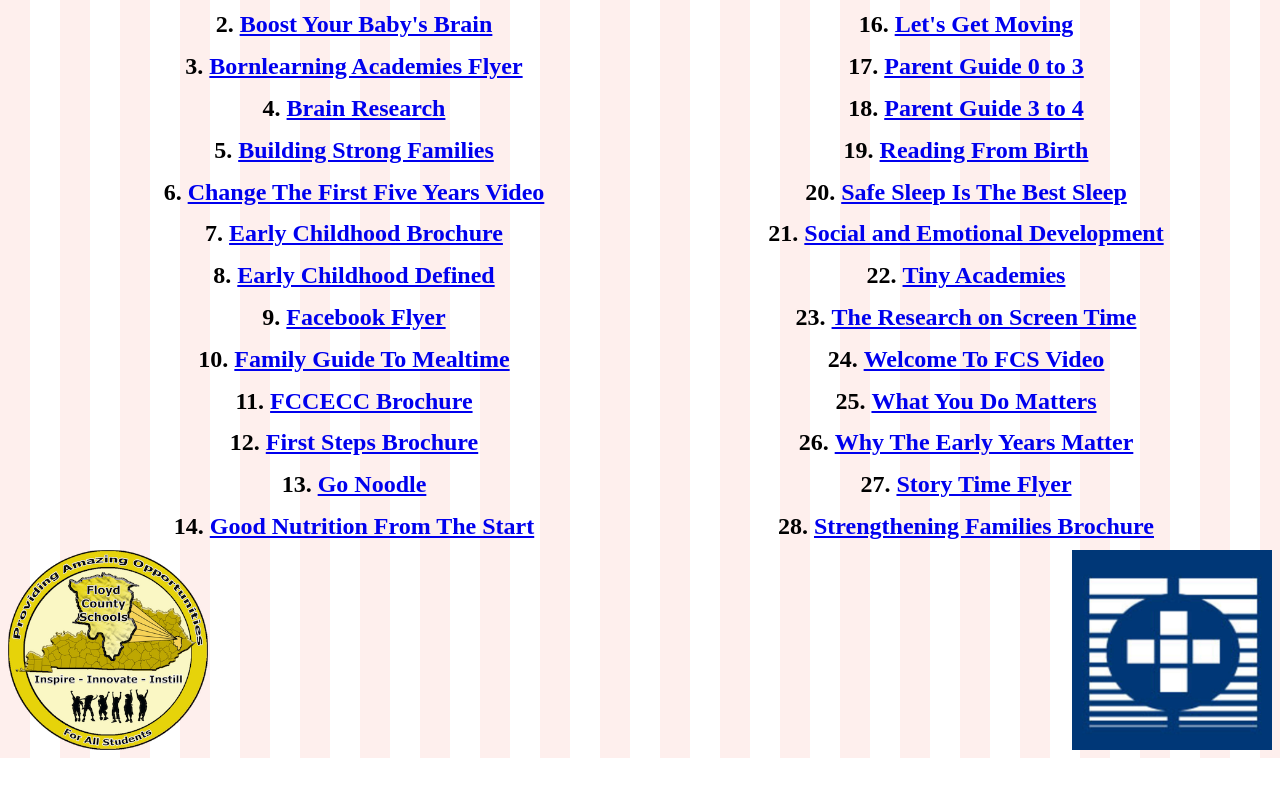
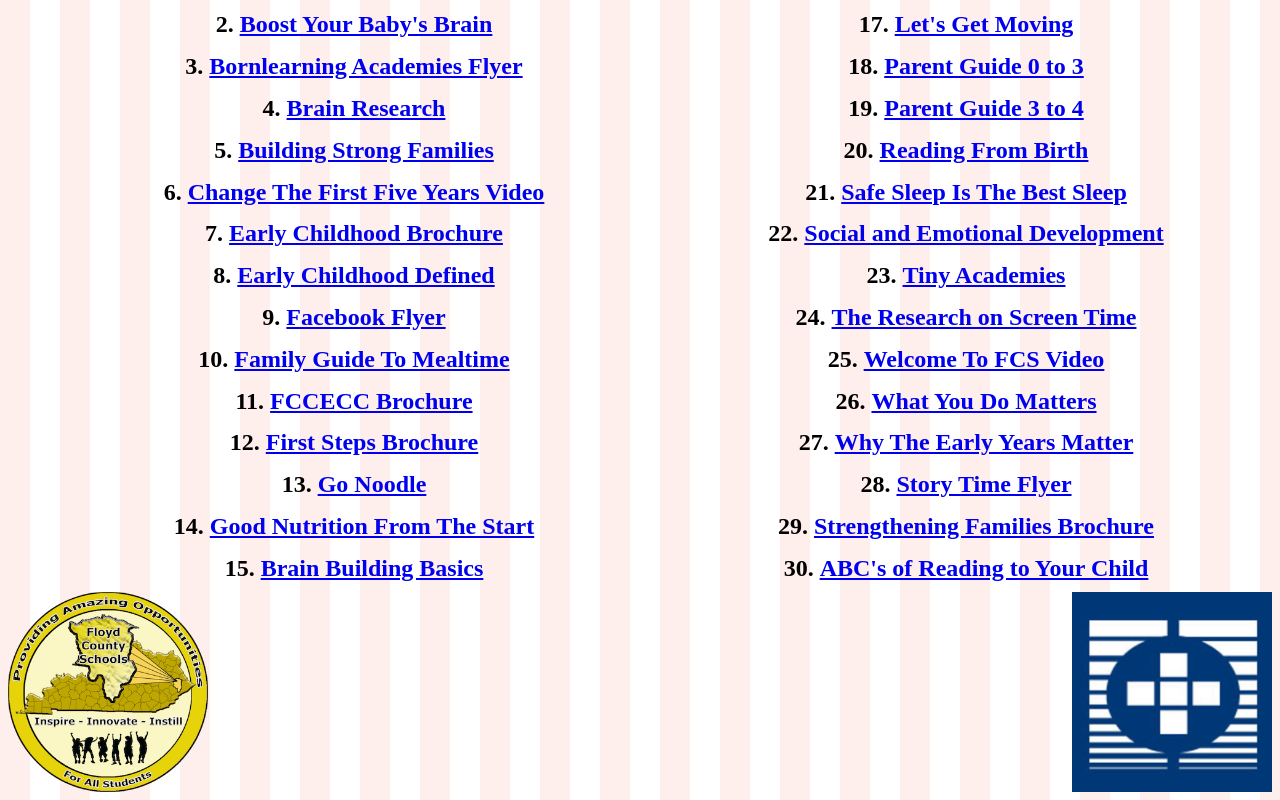
Before and after one commit to FloydCountyStork/FloydCountyStork.github.io, a plain HTML site: page index.htm in a window 1280 px wide. Shown: the part 385-1185 px from the top of the page. Before the commit the page ends 1143 px from the top, so only its background shows below. Drawn offline with Linux system fonts and the light colour scheme.

Commit message:
added 2 more

```diff
--- a/index.htm
+++ b/index.htm
@@ -41,6 +41,7 @@
   <li><a href="12.pdf" target="_blank">First Steps Brochure</a></li>
   <li><a href="13.pdf" target="_blank">Go Noodle</a></li>
   <li><a href="14.pdf" target="_blank">Good Nutrition From The Start</a></li>
+  <li><a href="https://www.youtube.com/watch?v=WQNm4ASB7iY" target="_blank">Brain Building Basics</a></li>
     </div>
 
     <div class="column">
@@ -58,6 +59,8 @@
   <li><a href="26.pdf" target="_blank">Why The Early Years Matter</a></li>
   <li><a href="27.jpg" target="_blank">Story Time Flyer</a></li>
   <li><a href="28.pdf" target="_blank">Strengthening Families Brochure</a></li>
+  <li><a href="https://www.youtube.com/watch?v=JxyvQnaB2NI" target="_blank">ABC's of Reading to Your Child</a></li>
+
   </div>
 </ol>
 
```
